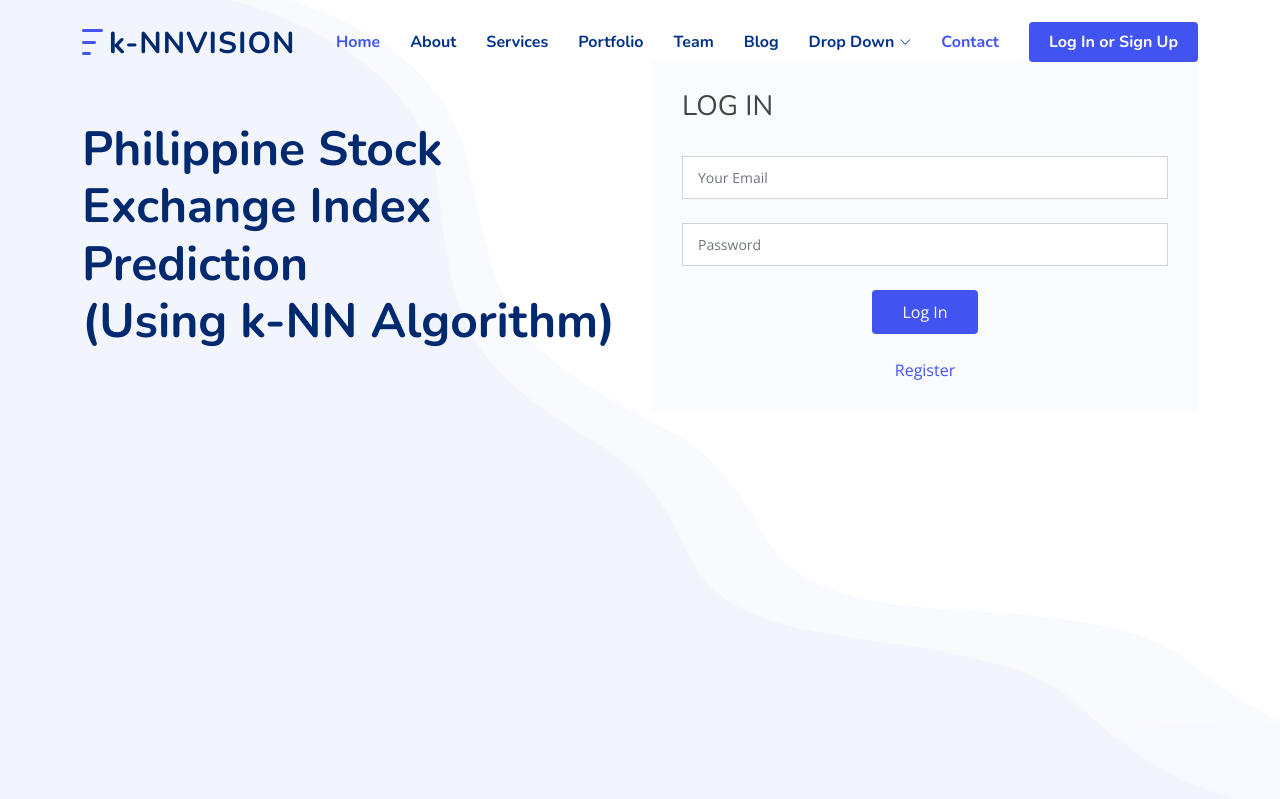
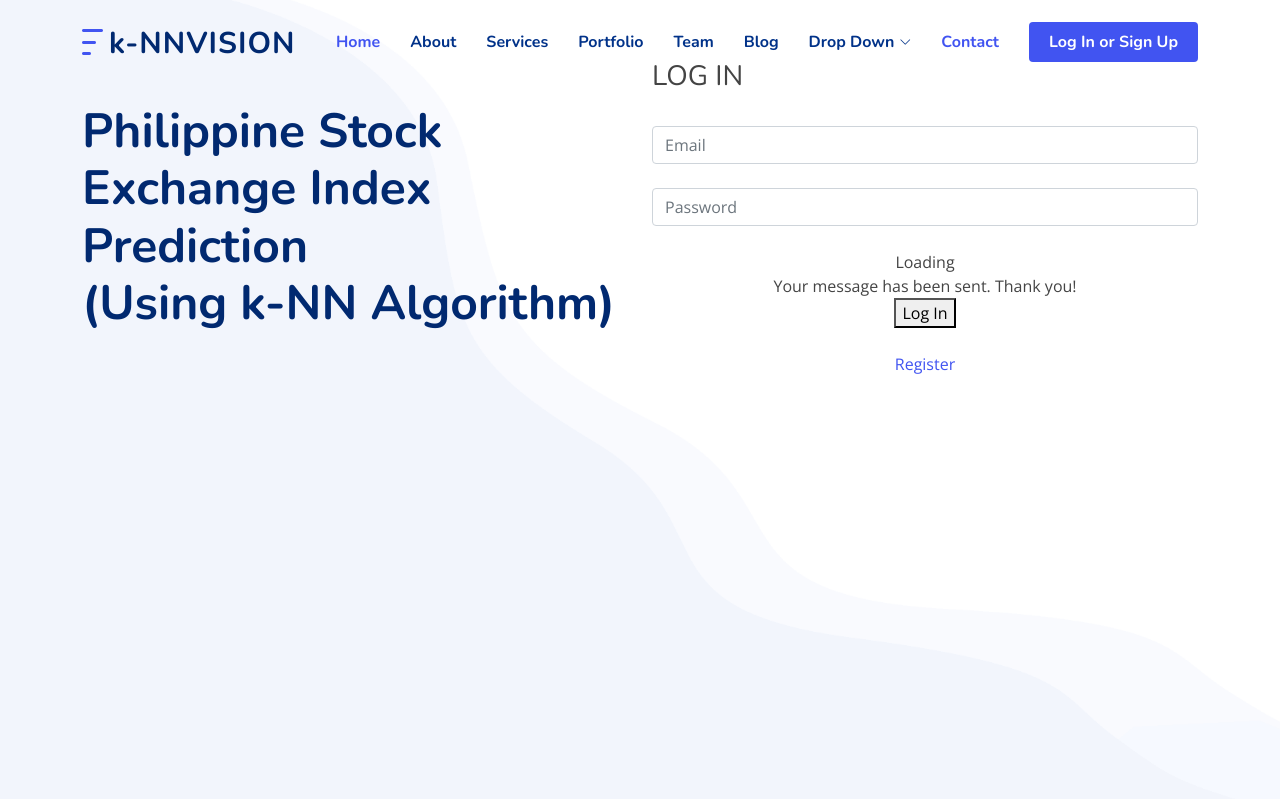
Before and after one commit to calvinjazz/thesis2-calvinjazz, a Django app: page /login in a window 1280 px wide. Shown: the top 799 px of the page. Run offline with Django 3.2, Linux system fonts and the light colour scheme; some libraries are stand-ins or nearby versions.

Commit message:
register changes8

```diff
--- a/templates/login.html
+++ b/templates/login.html
@@ -103,13 +103,13 @@
               </div>
 
             <div class="col-lg-6">
-              <form action="login" method="post" class="php-email-form">
+              <form action="login" method="post">
                 <div class="row gy-4">
 
                   <h3>LOG IN</h3>
 
                   <div class="col-md-12 ">
-                    <input type="email" class="form-control" name="email" placeholder="Your Email" required>
+                    <input type="email" class="form-control" name="email" placeholder="Email" required>
                   </div>
 
                   <div class="col-md-12">
```
